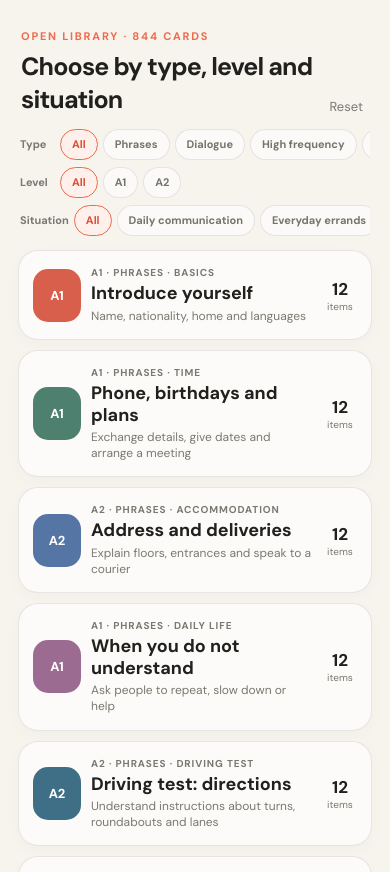
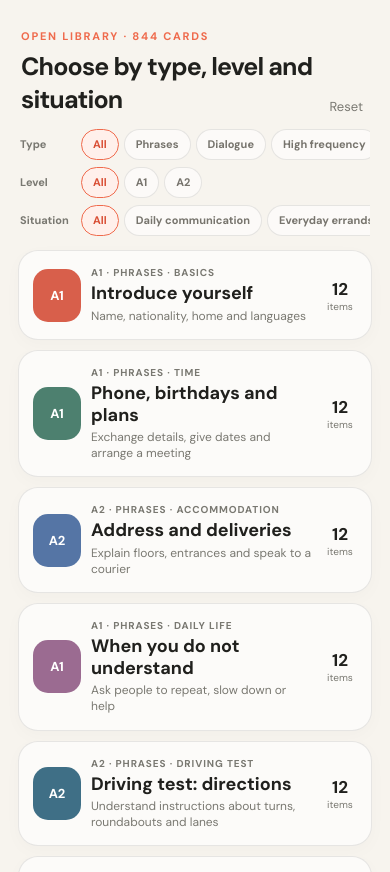
Before and after one commit to YoYo1248/teclea-espanol, a React (Vite) app: page / in a window 390 px wide. Shown: the part 800-1672 px from the top of the page. Built offline with nearby package versions, Linux system fonts and the light colour scheme; a web font is replaced by a local one.

Commit message:
fix: keep filter labels fixed on mobile

```diff
--- a/src/App.tsx
+++ b/src/App.tsx
@@ -908,9 +908,9 @@ function App() {
           <section className="course-section">
             <div className="section-heading"><div><span className="section-kicker">{tr(`开放词库 · ${totalPracticeCards} 张卡`, `OPEN LIBRARY · ${totalPracticeCards} CARDS`)}</span><h2>{tr('按类型、等级与场景选择', 'Choose by type, level and situation')}</h2></div><button onClick={() => { setKindFilter('全部'); setLevelFilter('全部'); setSceneFilter('全部') }}>{tr('重置', 'Reset')}</button></div>
             <div className="course-filters" aria-label={tr('词库筛选', 'Library filters')}>
-              <div><span>{tr('类型', 'Type')}</span>{lessonKinds.map((kind) => <button key={kind} className={kindFilter === kind ? 'active' : ''} onClick={() => chooseKindFilter(kind)}>{isEnglish ? filterEnglish.kinds[kind] : kind}</button>)}</div>
-              <div><span>{tr('难度', 'Level')}</span>{lessonLevels.map((level) => <button key={level} className={levelFilter === level ? 'active' : ''} onClick={() => chooseLevelFilter(level)}>{isEnglish && level === '全部' ? 'All' : level}</button>)}</div>
-              <div><span>{tr('场景', 'Situation')}</span>{SCENE_FILTERS.map((scene) => <button key={scene} className={sceneFilter === scene ? 'active' : ''} onClick={() => chooseSceneFilter(scene)}>{isEnglish ? filterEnglish.scenes[scene] : scene}</button>)}</div>
+              <div><span>{tr('类型', 'Type')}</span><div className="filter-options">{lessonKinds.map((kind) => <button key={kind} className={kindFilter === kind ? 'active' : ''} onClick={() => chooseKindFilter(kind)}>{isEnglish ? filterEnglish.kinds[kind] : kind}</button>)}</div></div>
+              <div><span>{tr('难度', 'Level')}</span><div className="filter-options">{lessonLevels.map((level) => <button key={level} className={levelFilter === level ? 'active' : ''} onClick={() => chooseLevelFilter(level)}>{isEnglish && level === '全部' ? 'All' : level}</button>)}</div></div>
+              <div><span>{tr('场景', 'Situation')}</span><div className="filter-options">{SCENE_FILTERS.map((scene) => <button key={scene} className={sceneFilter === scene ? 'active' : ''} onClick={() => chooseSceneFilter(scene)}>{isEnglish ? filterEnglish.scenes[scene] : scene}</button>)}</div></div>
             </div>
             <div className="lesson-list">
               {filteredLessons.map((item) => {
--- a/src/styles.css
+++ b/src/styles.css
@@ -63,9 +63,10 @@ button { -webkit-tap-highlight-color: transparent; }
 .section-heading h2 { margin: 5px 0 0; font-size: 25px; letter-spacing: -.035em; }
 .section-heading button { border: 0; background: none; color: var(--muted); font-size: 13px; }
 .course-filters { margin: -2px 2px 14px; display: grid; gap: 7px; }
-.course-filters > div { display: flex; align-items: center; gap: 5px; overflow-x: auto; scrollbar-width: none; }
-.course-filters > div::-webkit-scrollbar { display: none; }
-.course-filters span { flex: 0 0 35px; color: var(--muted); font-size: 11px; font-weight: 700; }
+.course-filters > div { min-width: 0; display: grid; grid-template-columns: 56px minmax(0, 1fr); align-items: center; gap: 5px; }
+.filter-options { min-width: 0; display: flex; align-items: center; gap: 5px; overflow-x: auto; scrollbar-width: none; }
+.filter-options::-webkit-scrollbar { display: none; }
+.course-filters span { color: var(--muted); font-size: 11px; font-weight: 700; }
 .course-filters button { flex: 0 0 auto; height: 31px; padding: 0 11px; border: 1px solid var(--line); border-radius: 99px; background: rgba(255,255,255,.56); color: #77746d; font-size: 11px; font-weight: 700; }
 .course-filters button.active { border-color: var(--red); background: #fff0eb; color: #d95036; }
 .lesson-list { display: grid; gap: 10px; }
@@ -574,8 +575,9 @@ button { -webkit-tap-highlight-color: transparent; }
   .section-heading h2 { font-size: clamp(31px, 2.45vw, 36px); }
   .section-heading button { font-size: 14px; }
   .course-filters { flex: 0 0 auto; margin: 0 2px 14px; gap: 8px; }
-  .course-filters > div { overflow: visible; flex-wrap: wrap; }
-  .course-filters span { flex-basis: 44px; font-size: 13px; }
+  .course-filters > div { grid-template-columns: 52px minmax(0, 1fr); }
+  .filter-options { overflow: visible; flex-wrap: wrap; }
+  .course-filters span { font-size: 13px; }
   .course-filters button { height: 35px; padding: 0 14px; font-size: 13px; }
   .lesson-list {
     flex: 1;
```
